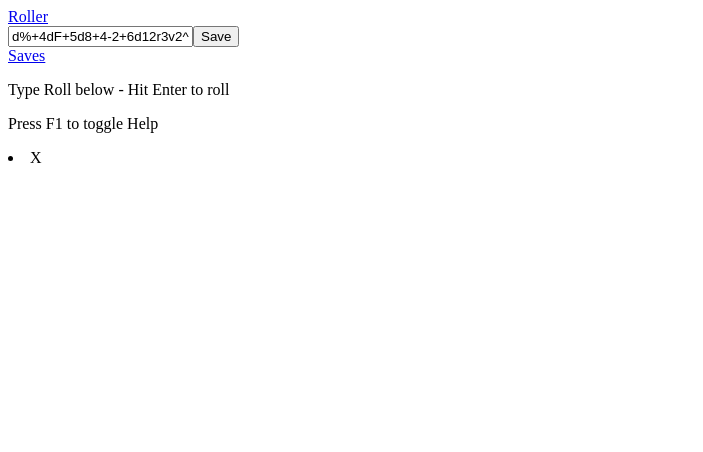
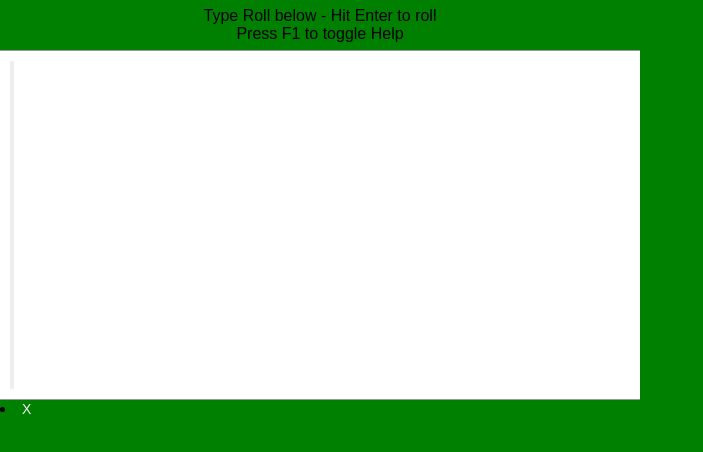
Before and after one commit to jleritte/APP-JS-DiceRoller, a plain HTML site: page index.html in a window 1280 px wide. Shown: the whole page, without its empty margins (0-703 px from the left). Drawn offline with Linux system fonts and the light colour scheme.

Commit message:
Css changes

```diff
--- a/css/roller.css
+++ b/css/roller.css
@@ -1,11 +1,9 @@
-DIV, BODY, HTML, SPAN, TD{
+* {
   margin:0;
   padding:0;
   border:0;
-  vertical-align:baseline;
-  -moz-box-sizing: border-box;
   box-sizing: border-box;
-  font-family: Tahoma, sans-serif;
+  font-family: sans-serif;
 }
 UL{
   list-style-type:none;
@@ -15,58 +13,27 @@ LI > UL{
   padding-left: 25px;
 }
 .contain{
-  height: 467px;
-  max-width: 731px;
-  padding-top: 20px;
-  overflow: hidden;
-  display: flex;
-  justify-content: space-between;
-}
-.tab {
-  height: 0%;
-}
-.tab > a{
-  background: #DDD;
-  margin-right: 2px;
-  line-height: 20px;
-  text-decoration: none;
-  padding: 10px 15px;
-  border-radius: 4px 4px 0px 0px;
-  color: #2c3e50;
-}
-.tab:target > a{
-  color: #000;
-  cursor: default;
-  background-color: #FFF;
-  border: 1px solid #999;
-  border-bottom-color: transparent;
-  position: relative;
-  z-index: 1;
-}
-.tab:target .content{
-  z-index: 0;
+  display: grid;
+  height: 100%;
+  width: 100%;
+  grid-template-columns: repeat(3,1fr);
+  grid-template-rows: 50px repeat(3,1fr);
 }
 .roller, .list{
+  grid-area: 2/1/span 3/span 3;
   left: 0;
-  position: absolute;
   background: #FFF;
-  width: 100%;
-  max-width: 731px;
-  min-height: 418px;
   border-top: 1px solid #999;
   border-bottom: 1px solid #999;
   padding: 10px;
-  z-index: -2;
-  top: 50px;
   display: flex;
   flex-wrap: wrap;
 }
 .usage{
-  width: 100%;
-  height: 0%;
   text-align: center;
-  margin: -15px 0;
   pointer-events: none;
+  grid-area: 1 / 1 / 1 / span 3;
+  padding-top: 7px;
 }
 .usage P{
   margin: 0;
@@ -84,7 +51,6 @@ LI > UL{
   width: 100%;
   height:100%;
   overflow-y:auto;
-  min-height: 300px;
 }
 .list LI{
   margin:2px 0;
@@ -99,8 +65,6 @@ LI > UL{
   cursor:default;
 }
 .listCont{
-  width:100%;
-  height:396px;
   background:#eee;
   overflow-y:auto;
   overflow-x:hidden;
@@ -113,7 +77,7 @@ LI > UL{
   width: 100%;
   padding-left: 5px;
 }
-SPAN.delete{
+.delete{
   color:#eee;
   margin-right:4px;
   height: 16px;
@@ -122,35 +86,35 @@ SPAN.delete{
   font-size:14px;
   order: 2;
 }
-SPAN.delete:hover{
+.delete:hover{
   background:#999;
   color:#555;
   cursor:default;
   border-radius:50%;
 }
-SPAN.disabled{
+.disabled{
   color:#f22;
 }
-SPAN.max{
+.max{
   color:#2f2;
 }
-DIV.helpBlur{
-  max-width: 731px;
-  min-height:467px;
+.helpBlur{
   background:rgba(0,0,0,0.8);
-  top:0;
-  left:0;
-  position:fixed;
-  z-index:1000;
   display: flex;
   justify-content: center;
+  grid-area: 1/1/span 4/span 3;
 }
-DIV.helpContain{
+.helpContain{
   background:#fff;
   align-self: center;
-  padding: 0 8px;
+  padding: 8px;
   max-width: 90%;
   border-radius: 5px;
+}
+.helpBlur.small .helpContain{
+  overflow-y: scroll;
+  border-radius: 0;
+  align-self: initial;
 }
 .helpContain LI{
   margin-bottom: 2px;
--- a/index.html
+++ b/index.html
@@ -4,9 +4,17 @@
   <meta  charset="UTF-8"/>
   <title>Test</title>
   <style>
+  	body {
+  		background: green;
+  	}
+  	.rollContain{
+  		width: 50vw;
+  		height: 50vh;
+  	}
   </style>
 </head>
 <body>
+	<div class="rollContain"></div>
   <script type='module' src="js/Roller.js"></script>
 </body>
 </html>
--- a/js/Roller.js
+++ b/js/Roller.js
@@ -5,24 +5,22 @@ import DicePool from './DicePool.js'
 import {ui,help,save} from './templates.js'
 import {$$}from './DOM.js'
 
-window.addEventListener('keyup',e => {
-  if(e.which === 13) {
-    console.log('enter hit')
-    help($$.query('body'))
-  }
-})
-
+let parent = $$.query('.rollContain').elements ? $$.query('.rollContain') : $$.query('body')
 class Roller {
   constructor() {
-    let parent = $$.query('.rollContain')
-    parent = parent.elements ? parent : $$.query('body')
     ui(parent)
     parent.add(save())
-    // $$.css('css/roller.css')
+    $$.css('css/roller.css')
   }
 }
 
 new Roller()
+window.addEventListener('keyup',e => {
+  if(e.which === 13) {
+    console.log('enter hit')
+    help($$.query('.contain'))
+  }
+})
 /*
 // Working on turning into modules and will Reactify it ultimately
 function Roller(){
@@ -85,19 +83,6 @@ function Roller(){
 //adds the event listener for the save button
   function connectButton(butt){
     butt.addEventListener('click', function(){utils.saveRoll();});
-  }
-//Function that shows and removes the help screen
-  function toggleHelp(){
-    var contain = document.querySelector('.contain');
-    if(document.querySelectorAll('.help').length === 1){
-      var help = document.importNode(document.querySelector('template.help').content,true);
-      contain.appendChild(help);
-      help = document.querySelector('.helpBlur');
-      help.className = 'helpBlur help';
-    }
-    else{
-      contain.removeChild(contain.lastElementChild);
-    }
   }
 //Public functions
   Object.defineProperties(this,{
--- a/js/templates.js
+++ b/js/templates.js
@@ -2,21 +2,15 @@ import {$$} from './DOM.js'
 
 //HTML Templates in string format
 let uiContent = ["<div class=\"contain\">",
-    "<div id=\"roll\" class=\"tab\">",
-    "<a href=\"#roll\">Roller</a>",
   "<div class=\"roller content\">",
     "<input class=\"roll\" type=\"text\" value=\"d%+4dF+5d8+4-2+6d12r3v2^4!6\"></input>",
     "<input class=\"save\" type=\"button\" value=\"Save\"></input>",
     "<div class=\"result\"></div>",
   "</div>",
-  "</div>",
-    "<div id=\"save\" class=\"tab\">",
-    "<a href=\"#save\">Saves</a>",
   "<div class=\"list content\">",
     "<div class=\"listCont\">",
       "<ul class=\"saved\"></ul>",
     "</div>",
-  "</div>",
   "</div>",
   "<div class=\"usage\">",
     "<p>Type Roll below - Hit Enter to roll</p>",
@@ -38,10 +32,10 @@ let uiContent = ["<div class=\"contain\">",
           "<li><i>Reroll Dice</i> - <b>r[Number]</b> - Rerolls any dice that come up equal to or lower than \"number.\"</li>",
           "<li><i>Exploding</i> - <b>![Number]</b> - Adds an extra dice every time a die comes up as the \"number\" or higher.</li>",
           "<li><i>Success-Counting</i> - <b>t[Number]</b> - Counts as successes the number of dice that land equal to or higher than \"number.\"</li>",
-          "<ul>",
+          "<li><ul>",
             "<li><i>  Success-Canceling</i> - <b>c</b> - Cancels out a success every time a die lands on \"1\" (the minimum).</li>",
             "<li><i>  Bonus Successes</i> - <b>a</b> - Adds a success every time a die lands on the maximum for that dice type.</li>",
-          "</ul>",
+          "</ul></li>",
         "</ul>",
       "</div>",
     "</div>"].join('')
@@ -51,10 +45,10 @@ export function ui(parent) {
   if(!parent) return
   let uiele = $$.create(uiContent)
   parent.add(uiele)
-  if(parent.elements === document.body) {
-    $$.query('title').text('Dice Roller')
-    $$.icon()
-  }
+  // if(parent.elements === document.body) {
+  //   $$.query('title').text('Dice Roller')
+  //   $$.icon()
+  // }
 }
 
 export function save() {
@@ -64,6 +58,9 @@ export function save() {
 let helpVisable = 0, helpele = $$.create(helpContent)
 export function help(parent) {
   if(!parent) return
+  console.log(parent.elements,helpele.elements)
+  if(parent.elements.clientHeight < 100)
+    console.log("tacos")
   helpVisable = !helpVisable
   helpVisable ? parent.add(helpele) : parent.remove(helpele)
 }
```
